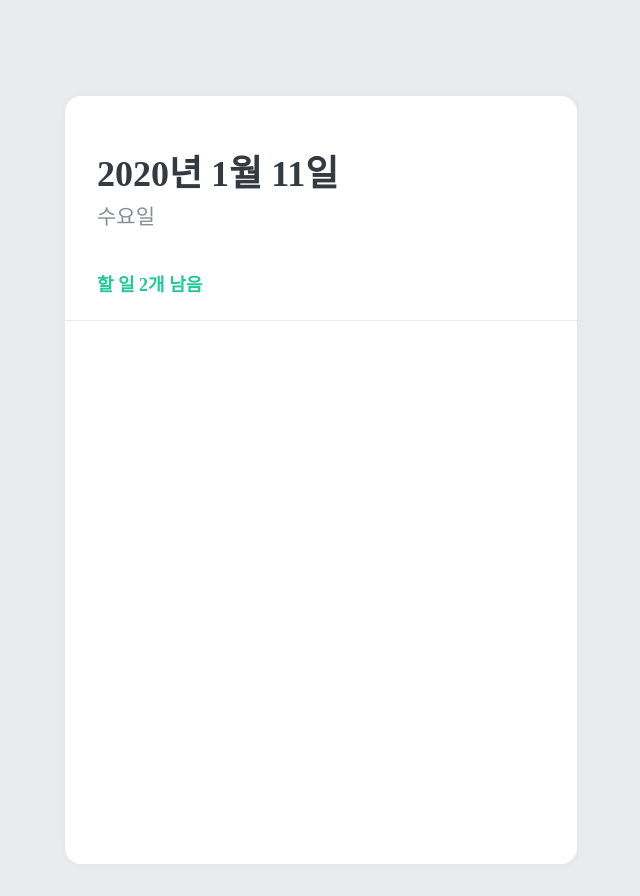
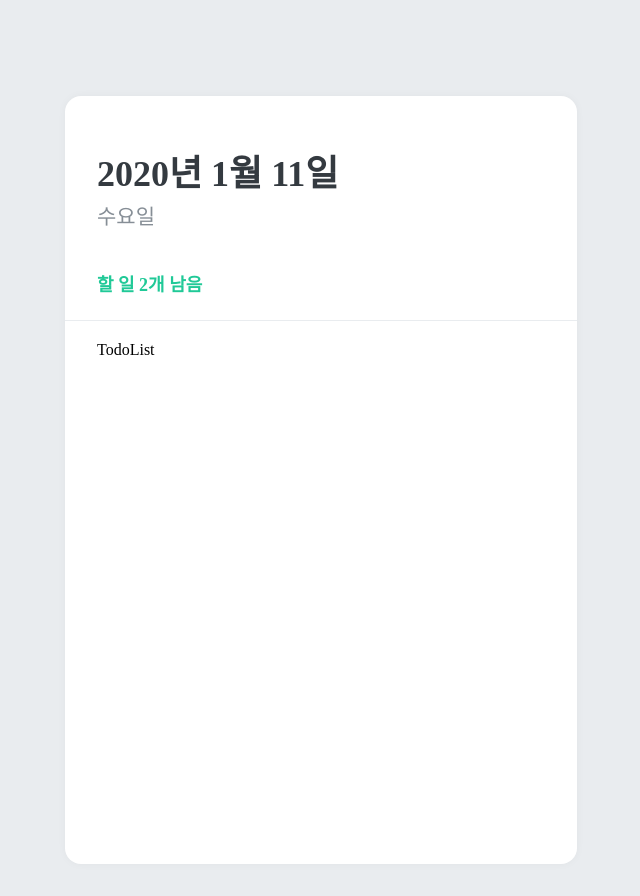
Before and after one commit to daewoongBang/mashup-todolist, a React (Create React App) app: page / in a window 1280 px wide. Shown: the whole page, without its empty margins (319-959 px from the left). Built offline with nearby package versions, Linux system fonts and the light colour scheme.

Commit message:
TodoList Component Test

```diff
--- a/src/App.tsx
+++ b/src/App.tsx
@@ -2,6 +2,7 @@
 import { createGlobalStyle } from 'styled-components';
 import TodoTemplate from './components/TodoTemplate';
 import TodoHead from './components/TodoHead';
+import TodoList from './components/TodoList';
 
 const GlobalStyle = createGlobalStyle`
   body {
@@ -15,6 +16,7 @@
       <GlobalStyle />
       <TodoTemplate>
         <TodoHead />
+        <TodoList />
       </TodoTemplate>
     </>
   );
--- /dev/null
+++ b/src/components/TodoList.tsx
@@ -0,0 +1,15 @@
+import React from 'react';
+import styled from 'styled-components';
+
+const TodoListBlock = styled.div`
+  flex: 1;
+  padding: 20px 32px;
+  padding-bottom: 48px;
+  overflow-y: auto;
+`;
+
+const TodoList = () => {
+  return <TodoListBlock>TodoList</TodoListBlock>;
+};
+
+export default TodoList;
```
Also changed, not shown: 1 other file (tests, documents, lock files or other folders).
